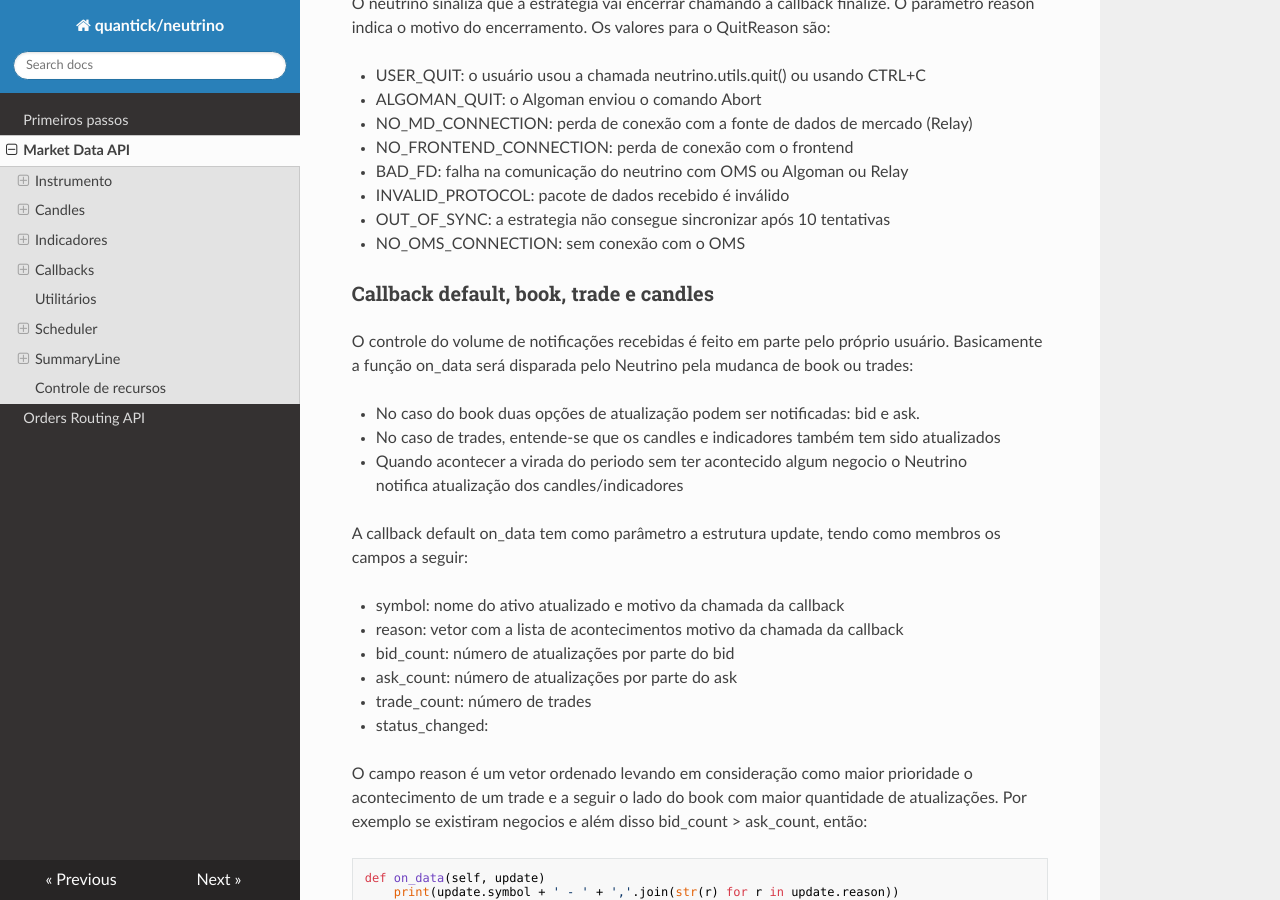
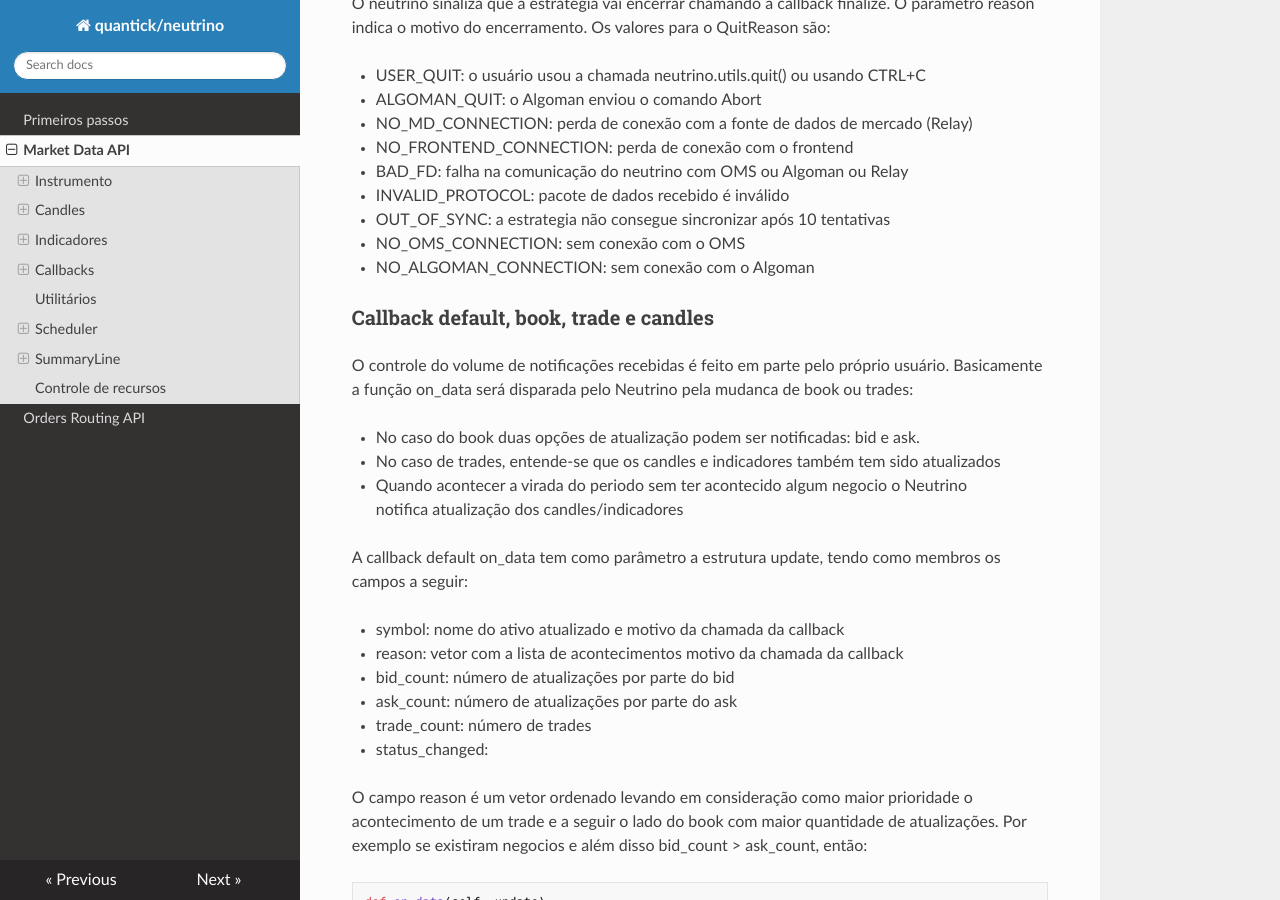
Before and after one commit to onesoftsa/quantick-docs, an MkDocs documentation site: the page built from docs/mktdata.md, in a window 1280 px wide and 900 px high, scrolled down 10713 px. Built offline with MkDocs 1.6.1, drawn with Linux system fonts in a browser that asks for light colours; nearby versions of some CDN libraries.

Commit message:
NO_ALGOMAN_CONNECTION foi adicionado aos enumerados de reason-quit.

```diff
--- a/docs/mktdata.md
+++ b/docs/mktdata.md
@@ -734,6 +734,8 @@ para o QuitReason são:
 
 -   NO_OMS_CONNECTION: sem conexão com o OMS
 
+-   NO_ALGOMAN_CONNECTION: sem conexão com o Algoman
+
 ### Callback default, book, trade e candles
 
 O controle do volume de notificações recebidas é feito em parte pelo
```
